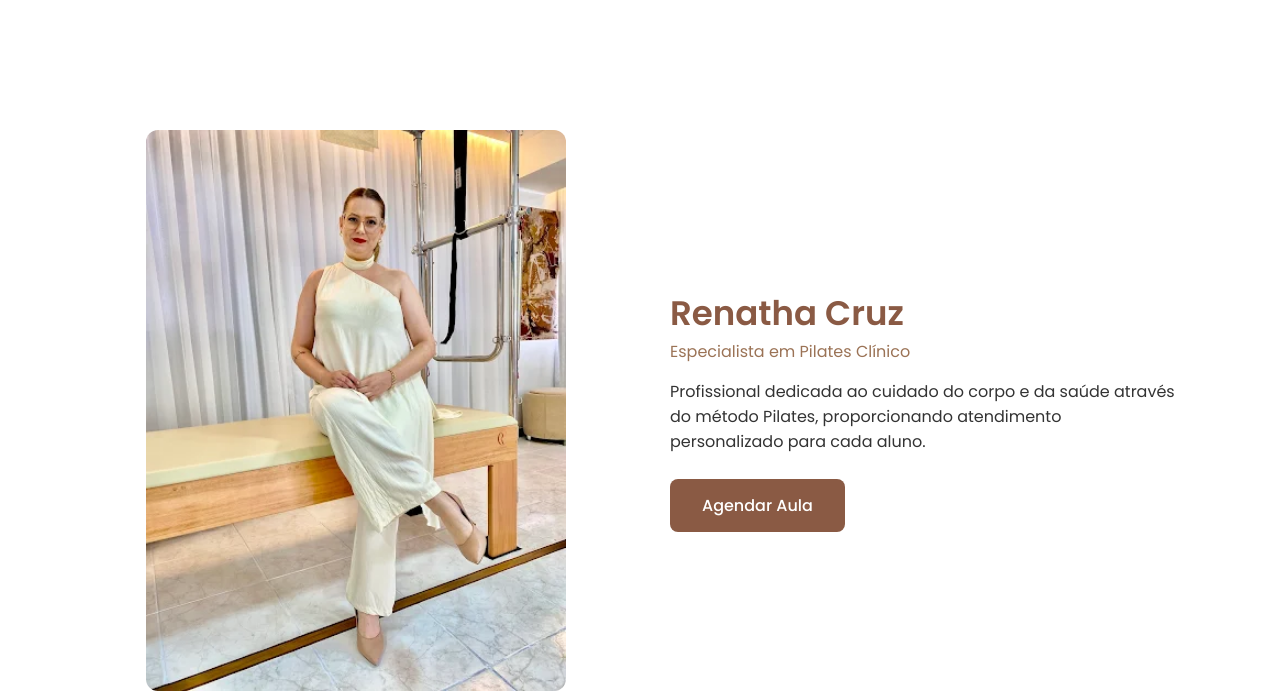
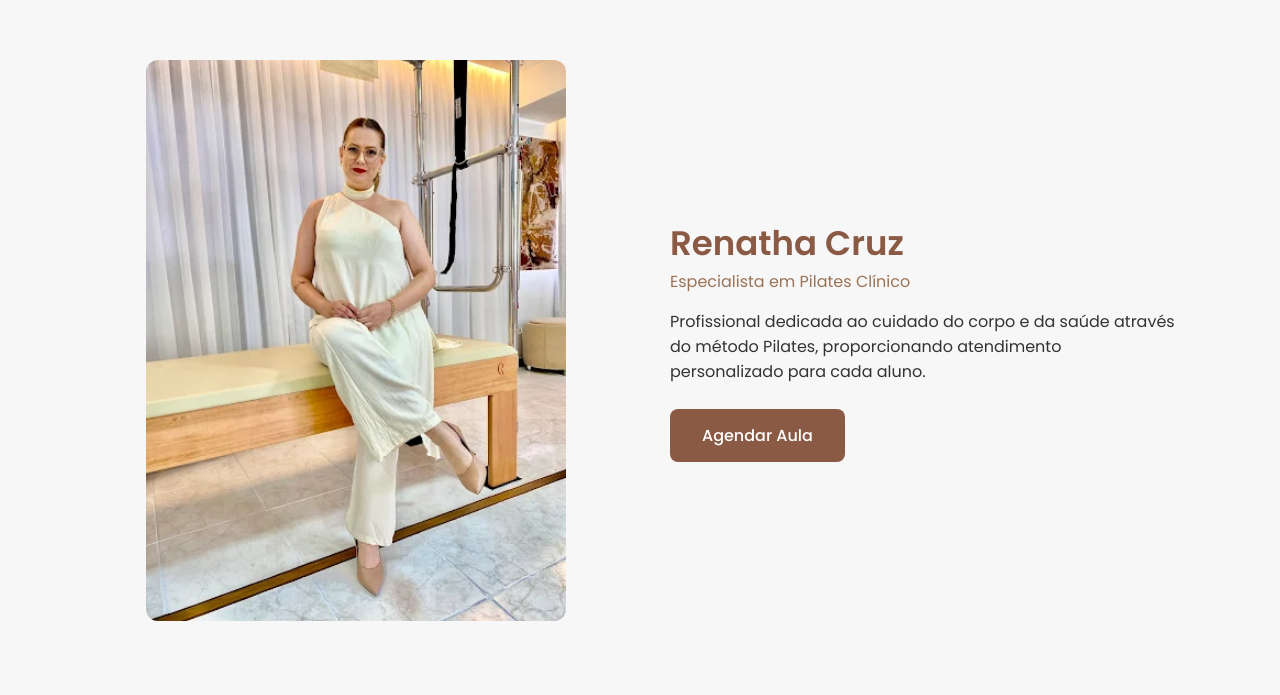
Before and after one commit to fmaarpini/rcpilates, a plain HTML site: page index.html in a window 1280 px wide. Shown: the part 1525-2220 px from the top of the page. Drawn offline with nearby package versions, Linux system fonts and the light colour scheme.

Commit message:
Add files via upload

```diff
--- a/index.html
+++ b/index.html
@@ -165,7 +165,7 @@ transform:translateY(-2px);
 /* BENEFÍCIOS */
 
 #beneficios{
-background:white;
+background:#f7f7f7;
 }
 
 .beneficios-grid{
@@ -199,7 +199,8 @@ color:#bfa18f;
 /* RENATHA */
 
 .renatha{
-background:white;
+background:#f7f7f7;
+padding-top:40px;
 }
 
 .renatha-container{
@@ -576,11 +577,13 @@ font-size:15px;
 <!-- RENATHA -->
 <section id="renatha" class="renatha" data-aos="fade-right">
 <div class="renatha-container">
-<div><img src="imagens/rc.png" alt="Renatha Cruz"></div>
+
 <div>
+    <img src="imagens/rc.png" alt="Renatha Cruz">
+</div>
 
+<div>
 <h2>Renatha Cruz</h2>
-
 <h4>Especialista em Pilates Clínico</h4>
 
 <p>
@@ -590,6 +593,7 @@ proporcionando atendimento personalizado para cada aluno.
 
 <a class="btn" href="https://wa.me/5527999577846">Agendar Aula</a>
 
+</div>
 </div>
 </section>
 
```
